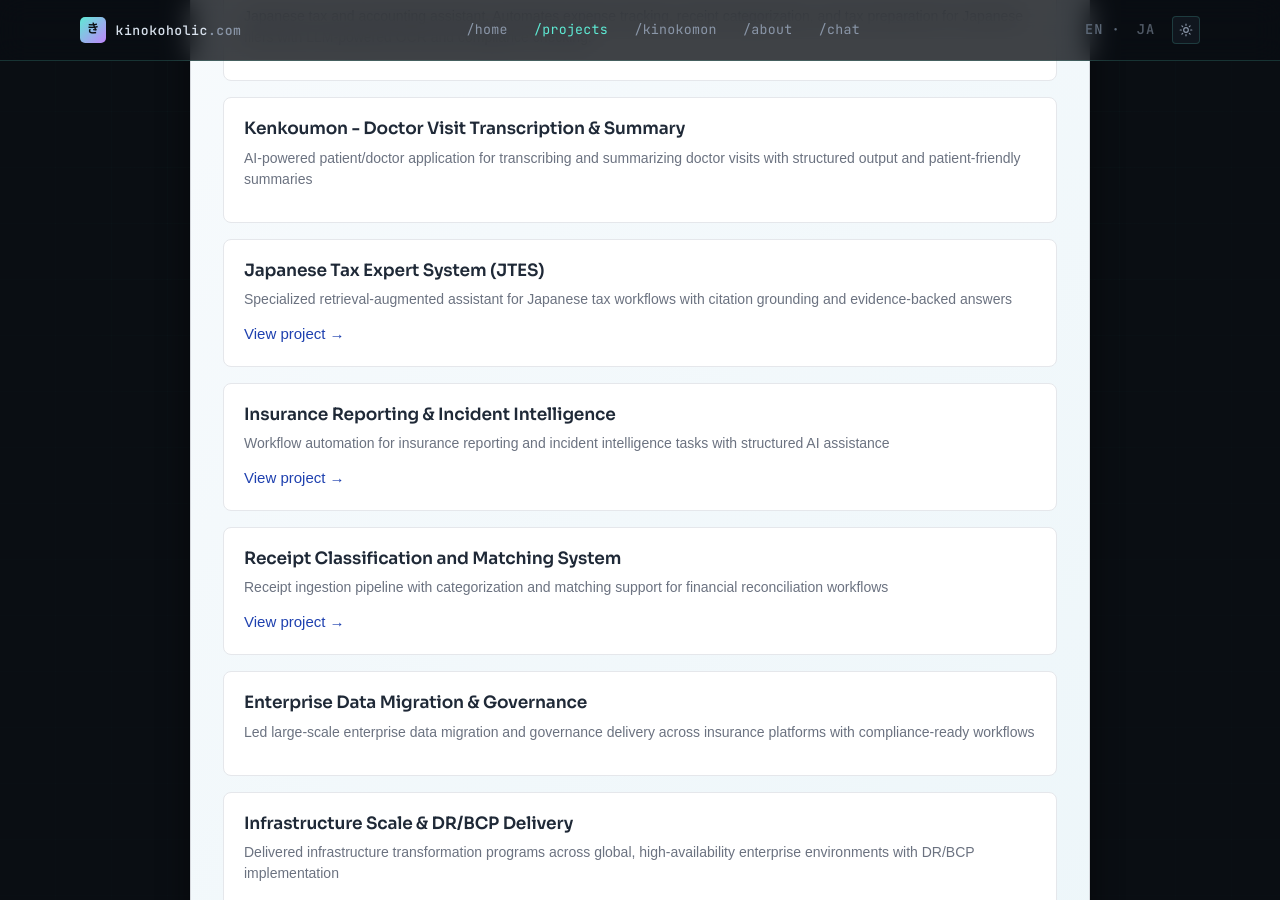
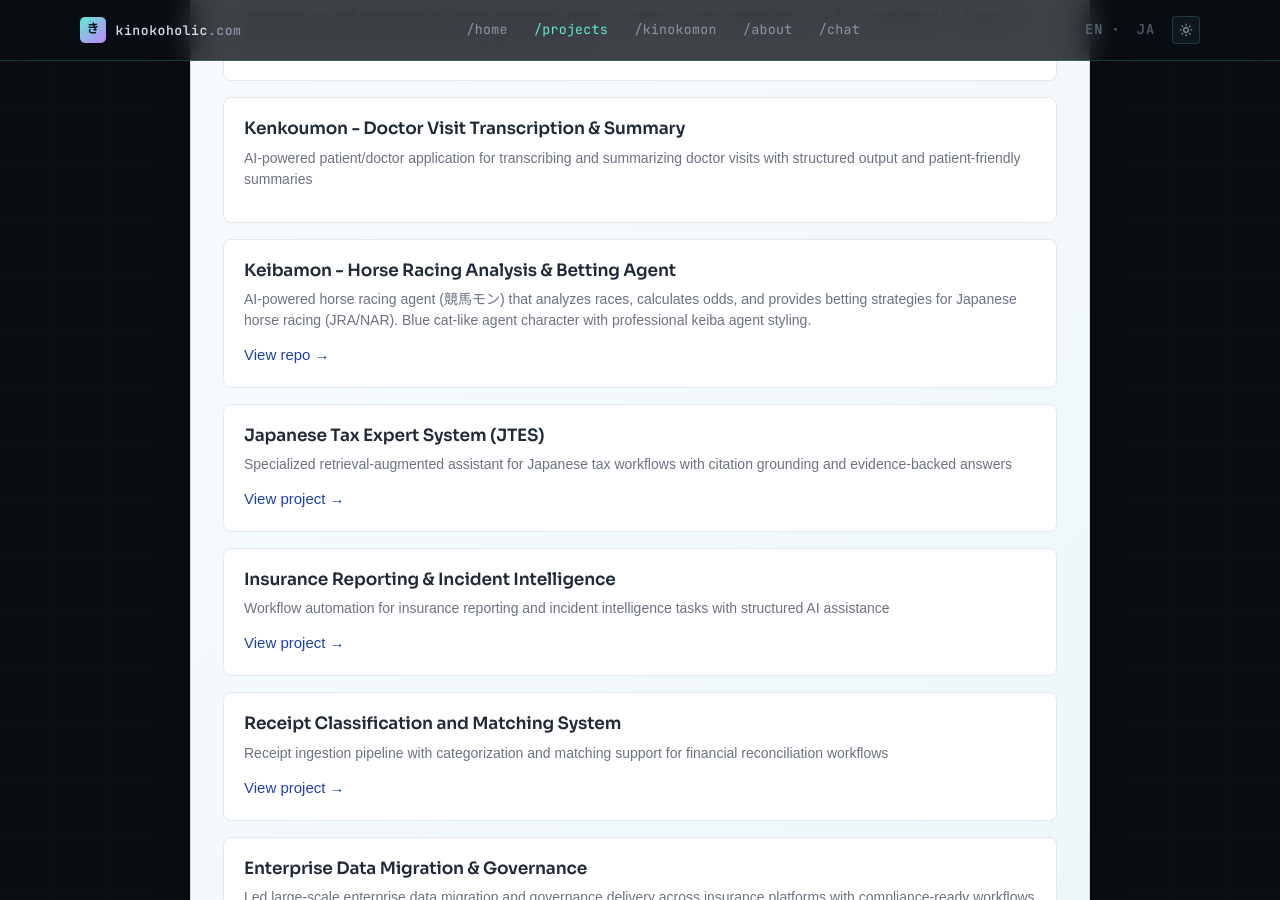
Before and after one commit to davidklan-png/Bio_HP, a Jekyll site: the page built from kinokomon/projects/index.md, in a window 1280 px wide and 900 px high, scrolled down 871 px. Built offline with Jekyll 4.4.1, drawn with Linux system fonts in a browser that asks for light colours.

Commit message:
Add Keibamon 競馬モン to -mon family and projects
- New project page entry for Keibamon (horse racing analysis agent)
- Updated shared/profile.json with Keibamon project (11 projects total)
- Character: blue cat-like Keiba Agent with helmet and betting slip

```diff
--- a/kinokomon/projects/index.md
+++ b/kinokomon/projects/index.md
@@ -33,6 +33,12 @@ permalink: /kinokomon/projects/
       <div class="kinokomon-section__project-item">
         <h3>Kenkoumon - Doctor Visit Transcription & Summary</h3>
         <p class="kinokomon-section__project-desc">AI-powered patient/doctor application for transcribing and summarizing doctor visits with structured output and patient-friendly summaries</p>
+      </div>
+
+      <div class="kinokomon-section__project-item">
+        <h3>Keibamon - Horse Racing Analysis & Betting Agent</h3>
+        <p class="kinokomon-section__project-desc">AI-powered horse racing agent (競馬モン) that analyzes races, calculates odds, and provides betting strategies for Japanese horse racing (JRA/NAR). Blue cat-like agent character with professional keiba agent styling.</p>
+        <a href="https://github.com/davidklan-png/keibamon" class="kinokomon-section__link">View repo →</a>
       </div>
 
       <div class="kinokomon-section__project-item">
```
Also changed, not shown: shared/profile.json (+38 -0 lines).
